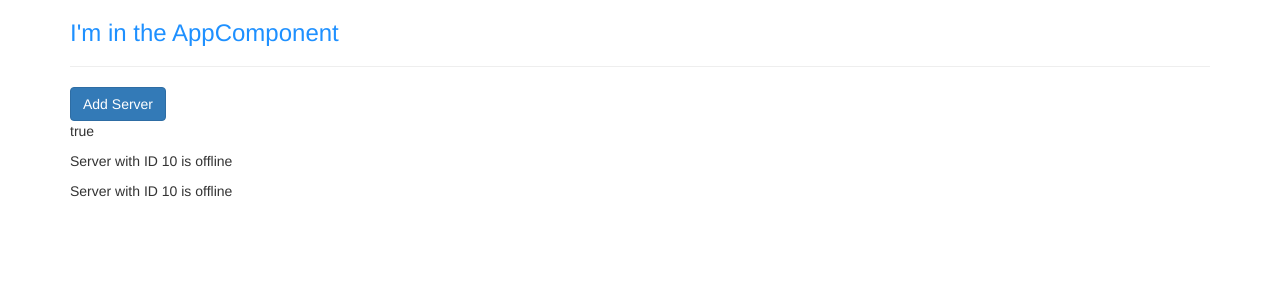
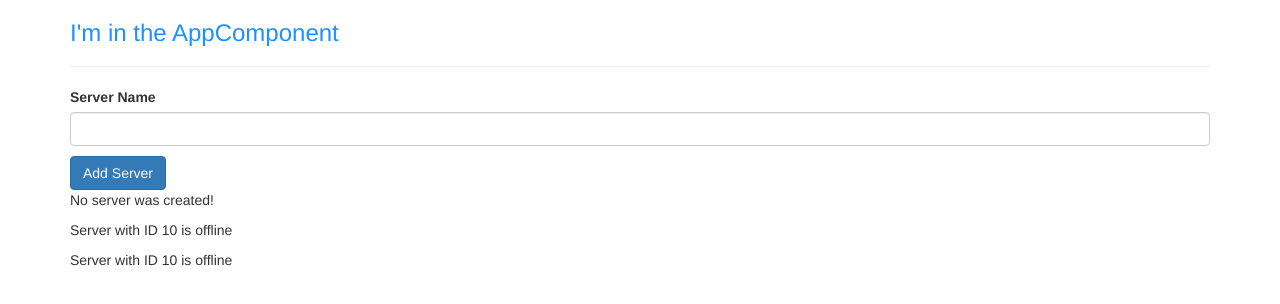
Before and after one commit to dshaevel/my-first-angular-app, an Angular app: page / in a window 1280 px wide. Shown: the top 304 px of the page. Built offline with nearby package versions, Linux system fonts and the light colour scheme.

Commit message:
CHECKPOINT 5 - event binding

```diff
--- a/src/app/servers/servers.component.html
+++ b/src/app/servers/servers.component.html
@@ -1,9 +1,19 @@
+<label>Server Name</label>
+<input
+  type="text"
+  class="form-control"
+  (input)="onUpdateServerName($event)"
+>
+<p>{{ serverName }}</p>
+
 <button
   class="btn btn-primary"
   [disabled]="!allowNewServer"
->
-  Add Server
-</button>
-<p [innerText]="allowNewServer"></p>
+  (click)="onCreateServer()"
+>Add Server</button>
+
+<!-- <p [innerText]="allowNewServer"></p> -->
+<p>{{ serverCreationStatus }}</p>
+
 <app-server></app-server>
 <app-server></app-server>
--- a/src/app/servers/servers.component.ts
+++ b/src/app/servers/servers.component.ts
@@ -7,6 +7,8 @@
 })
 export class ServersComponent implements OnInit {
   allowNewServer = false;
+  serverCreationStatus = 'No server was created!';
+  serverName = '';
 
   constructor() {
     setTimeout(() => {
@@ -17,4 +19,11 @@
   ngOnInit() {
   }
 
+  onCreateServer() {
+    this.serverCreationStatus = 'Server was created!';
+  }
+
+  onUpdateServerName(event: Event) {
+    this.serverName = (<HTMLInputElement>event.target).value;
+  }
 }
```
